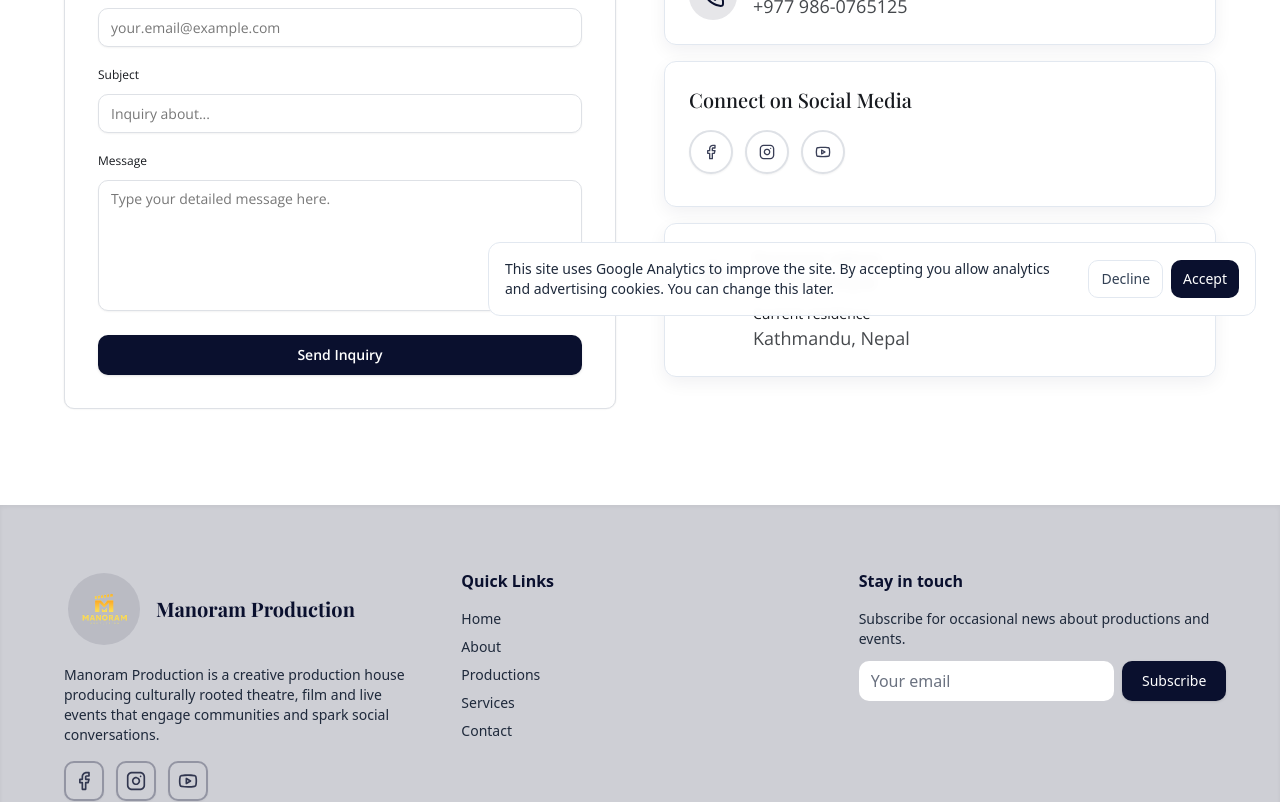
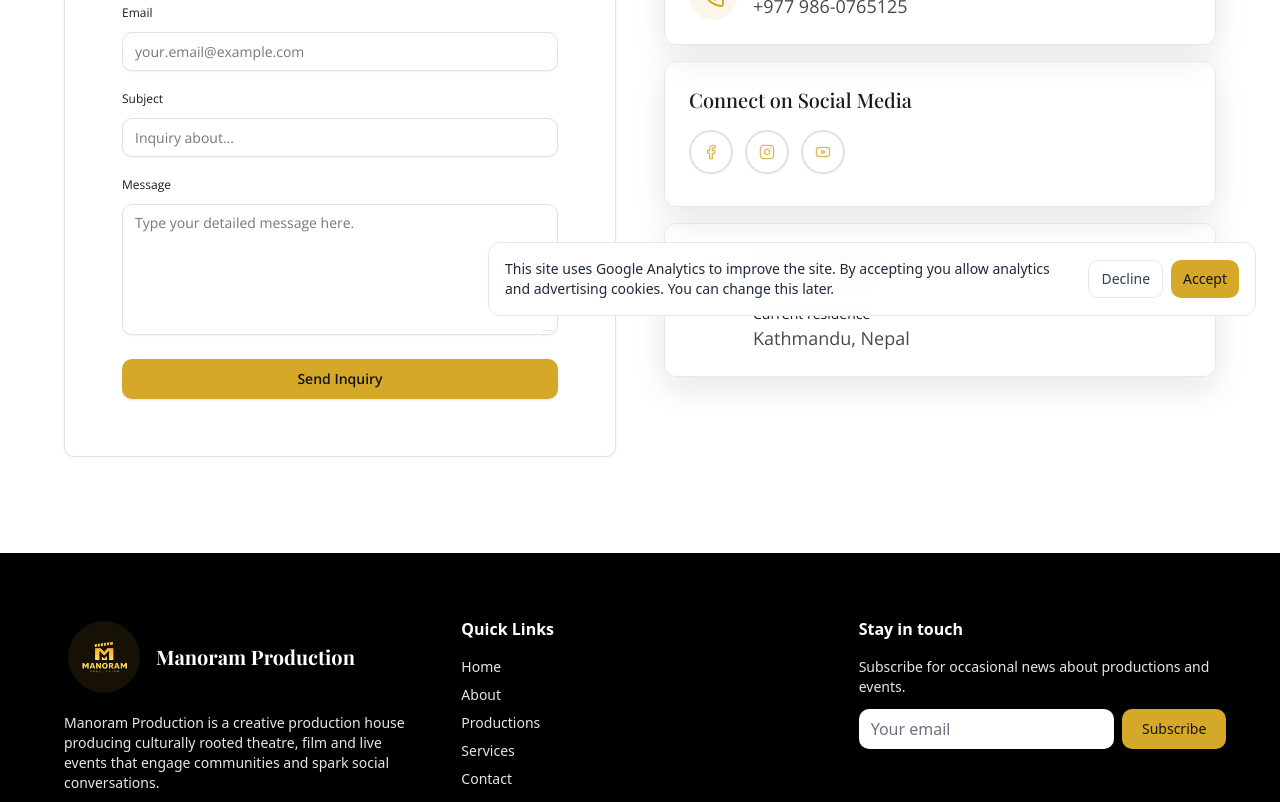
Before and after one commit to Saga-Infographics/manoram_production, a React (Vite) app in the folder frontend/: page /contact in a window 1280 px wide. Shown: the part 460-1262 px from the top of the page. Built offline with nearby package versions, Linux system fonts and the light colour scheme; no server answers.

Commit message:
change in color of website

```diff
--- a/frontend/src/components/Footer/Footer.tsx
+++ b/frontend/src/components/Footer/Footer.tsx
@@ -21,7 +21,7 @@
 
 export const Footer = (): JSX.Element => {
   return (
-    <footer className="w-full bg-primary/20 text-primary-foreground pt-16 pb-8 shadow-inner">
+    <footer className="w-full bg-black text-white pt-16 pb-8 shadow-inner">
       <div className="container-modern">
         <div className="grid md:grid-cols-3 gap-10">
           <div className="space-y-4">
@@ -31,11 +31,11 @@
                     <img className="w-16 h-16 object-contain rounded-full" alt="Manoram Production logo" src="/logo.png" />
                   </div>
                 </div>
-              <h3 className="[font-family:'Playfair_Display',Helvetica] font-bold text-primary text-xl">
+              <h3 className="[font-family:'Playfair_Display',Helvetica] font-bold text-white text-xl">
                 Manoram Production
               </h3>
             </div>
-            <p className="text-sm text-slate-800 max-w-md">
+            <p className="text-sm text-white/90 max-w-md">
               Manoram Production is a creative production house producing culturally rooted theatre, film and live events that engage communities and spark social conversations.
             </p>
 
@@ -43,11 +43,11 @@
               {socialIcons.map((icon, index) => {
                 const Icon = icon.Icon;
                 return (
-                  <a
+                    <a
                     key={index}
                     href={icon.url ?? '#'}
                     aria-label={icon.alt}
-                    className="w-10 h-10 rounded-md bg-white/0 border-2 border-primary/30 flex items-center justify-center hover:bg-primary/10 transition shadow-sm text-primary"
+                    className="w-10 h-10 rounded-md bg-transparent border-2 border-white/20 flex items-center justify-center hover:bg-white/10 transition shadow-sm text-white"
                     target={icon.url && icon.url !== '#' ? '_blank' : undefined}
                     rel={icon.url && icon.url !== '#' ? 'noopener noreferrer' : undefined}
                   >
@@ -59,8 +59,8 @@
           </div>
 
           <div>
-            <h4 className="font-semibold text-primary mb-4">Quick Links</h4>
-            <ul className="space-y-2 text-sm text-slate-800">
+            <h4 className="font-semibold text-white mb-4">Quick Links</h4>
+            <ul className="space-y-2 text-sm text-white/90">
               {sectionLinks.map((link, i) => (
                 <li key={i}>
                   <Link to={link.path} className="hover:text-primary transition underline-offset-2">
@@ -72,18 +72,17 @@
           </div>
 
           <div>
-            <h4 className="font-semibold text-primary mb-4">Stay in touch</h4>
-              <p className="text-sm text-slate-800 mb-3">Subscribe for occasional news about productions and events.</p>
+            <h4 className="font-semibold text-white mb-4">Stay in touch</h4>
+              <p className="text-sm text-white/90 mb-3">Subscribe for occasional news about productions and events.</p>
               <form className="flex gap-2">
                 <input aria-label="Email" type="email" placeholder="Your email" className="flex-1 px-3 py-2 rounded-md bg-white text-black placeholder:text-gray-500" />
                 <Button type="submit" className="rounded-md">Subscribe</Button>
               </form>
           </div>
         </div>
+        <Separator className="my-8 border-white/10" />
 
-        <Separator className="my-8 border-primary/30" />
-
-        <div className="flex flex-col md:flex-row items-center justify-between gap-4 text-sm text-slate-700">
+        <div className="flex flex-col md:flex-row items-center justify-between gap-4 text-sm text-white/70">
           <div>© {new Date().getFullYear()} Manoram Production. All rights reserved.</div>
           <div>Developed by Saga Infographics</div>
         </div>
--- a/frontend/src/components/ui/button.tsx
+++ b/frontend/src/components/ui/button.tsx
@@ -8,8 +8,8 @@
   {
     variants: {
       variant: {
-        default: "bg-primary text-primary-foreground shadow hover:bg-primary/90",
-        primary: "bg-primary text-primary-foreground shadow-[var(--shadow-2)] hover:bg-primary/90 hover:-translate-y-0.5",
+        default: "bg-primary text-primary-foreground shadow hover:brightness-95",
+        primary: "bg-primary text-primary-foreground shadow-[var(--shadow-2)] hover:brightness-95 hover:-translate-y-0.5 focus-visible:outline-none focus-visible:ring-2 focus-visible:ring-offset-2 focus-visible:ring",
         destructive: "bg-destructive text-destructive-foreground shadow-sm hover:bg-destructive/90",
         outline: "border border-input bg-background shadow-sm hover:bg-accent hover:text-accent-foreground",
         secondary: "bg-secondary text-secondary-foreground shadow-sm hover:bg-secondary/80",
--- a/frontend/src/components/ui/card.tsx
+++ b/frontend/src/components/ui/card.tsx
@@ -5,14 +5,7 @@
   HTMLDivElement,
   React.HTMLAttributes<HTMLDivElement>
 >(({ className, ...props }, ref) => (
-  <div
-    ref={ref}
-    className={cn(
-      "rounded-xl border bg-card text-card-foreground shadow",
-      className,
-    )}
-    {...props}
-  />
+  <div ref={ref} className={cn("card", className)} {...props} />
 ));
 Card.displayName = "Card";
 
```
Also changed, not shown: frontend/tailwind.css.
